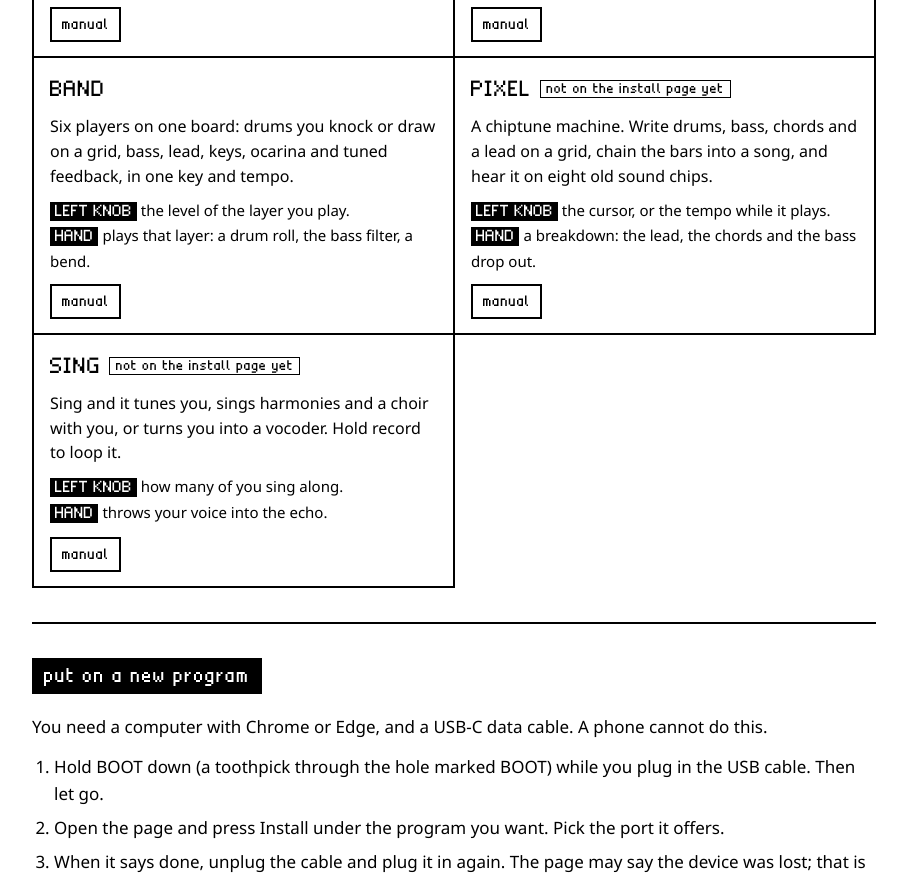
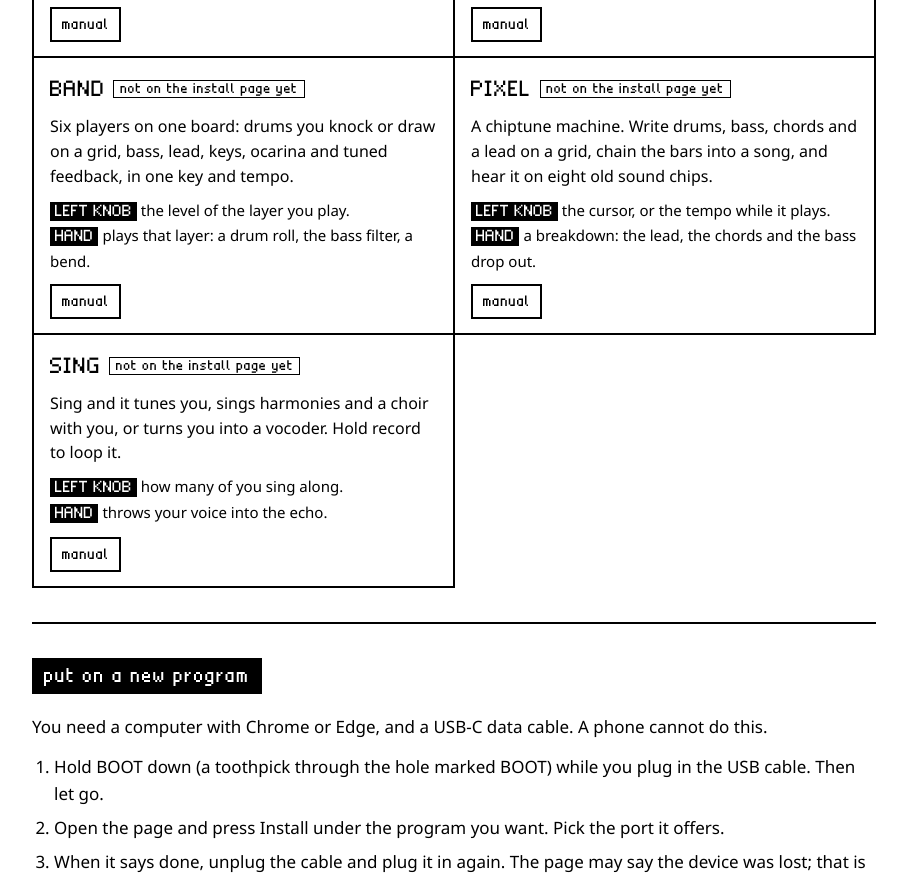
Before and after one commit to willbearfruits/willbearfruits.github.io, a plain HTML site: page V1/index.html in a window 1280 px wide. Shown: the part 3254-4134 px from the top of the page, without its empty margins (186-1093 px from the left). Drawn offline with Linux system fonts and the light colour scheme.

Commit message:
V1: BAND is off the install page for now
Co-Authored-By: Claude Opus 5.5 <noreply@anthropic.com>
Claude-Session: https://claude.ai/code/session_01DbRKCqPitBQhXFBbUhMcvU

```diff
--- a/V1/index.html
+++ b/V1/index.html
@@ -281,7 +281,7 @@ const P=[
   "crush to the left, drive to the right.","קראש לשמאל, דרייב לימין.","a roll, faster the lower the hand.","רול, מהיר יותר ככל שהיד נמוכה.","instruments/wreck/docs/MANUAL.md"],
  ["MANTRA",0,"A voice and a seated Buddha who sings it: chanting, overtone singing, Daisy Bell, and a wall of amps behind him. Tilt for the vowels.","קול ובודהה יושב ששר אותו: מנטרות, שירת אוברטונים, <bdi>Daisy Bell</bdi>, וקיר מגברים מאחוריו. הטיה בוחרת את התנועות.",
   "the note, a semitone a click.","התו, חצי טון בכל קליק.","a hand over his mouth.","יד על הפה שלו.","instruments/mantra/docs/MANUAL.md"],
- ["BAND",0,"Six players on one board: drums you knock or draw on a grid, bass, lead, keys, ocarina and tuned feedback, in one key and tempo.","שישה נגנים על לוח אחד: תופים שדופקים או מציירים על גריד, בס, ליד, קלידים, אוקרינה ומשוב מכוון, בסולם ובקצב אחד.",
+ ["BAND",2,"Six players on one board: drums you knock or draw on a grid, bass, lead, keys, ocarina and tuned feedback, in one key and tempo.","שישה נגנים על לוח אחד: תופים שדופקים או מציירים על גריד, בס, ליד, קלידים, אוקרינה ומשוב מכוון, בסולם ובקצב אחד.",
   "the level of the layer you play.","העוצמה של השכבה שמנגנים.","plays that layer: a drum roll, the bass filter, a bend.","מנגנת את השכבה הזו: רול בתופים, הפילטר של הבס, בנד.","instruments/band/docs/MANUAL.md"],
  ["PIXEL",2,"A chiptune machine. Write drums, bass, chords and a lead on a grid, chain the bars into a song, and hear it on eight old sound chips.","מכונת צ'יפטיון. כותבים תופים, בס, אקורדים וליד על גריד, משרשרים תיבות לשיר, ושומעים את זה על שמונה שבבי סאונד ישנים.",
   "the cursor, or the tempo while it plays.","הסמן, או הקצב בזמן שזה מנגן.","a breakdown: the lead, the chords and the bass drop out.","ברייקדאון: הליד, האקורדים והבס נושרים.","instruments/pixel/docs/MANUAL.md"],
```
